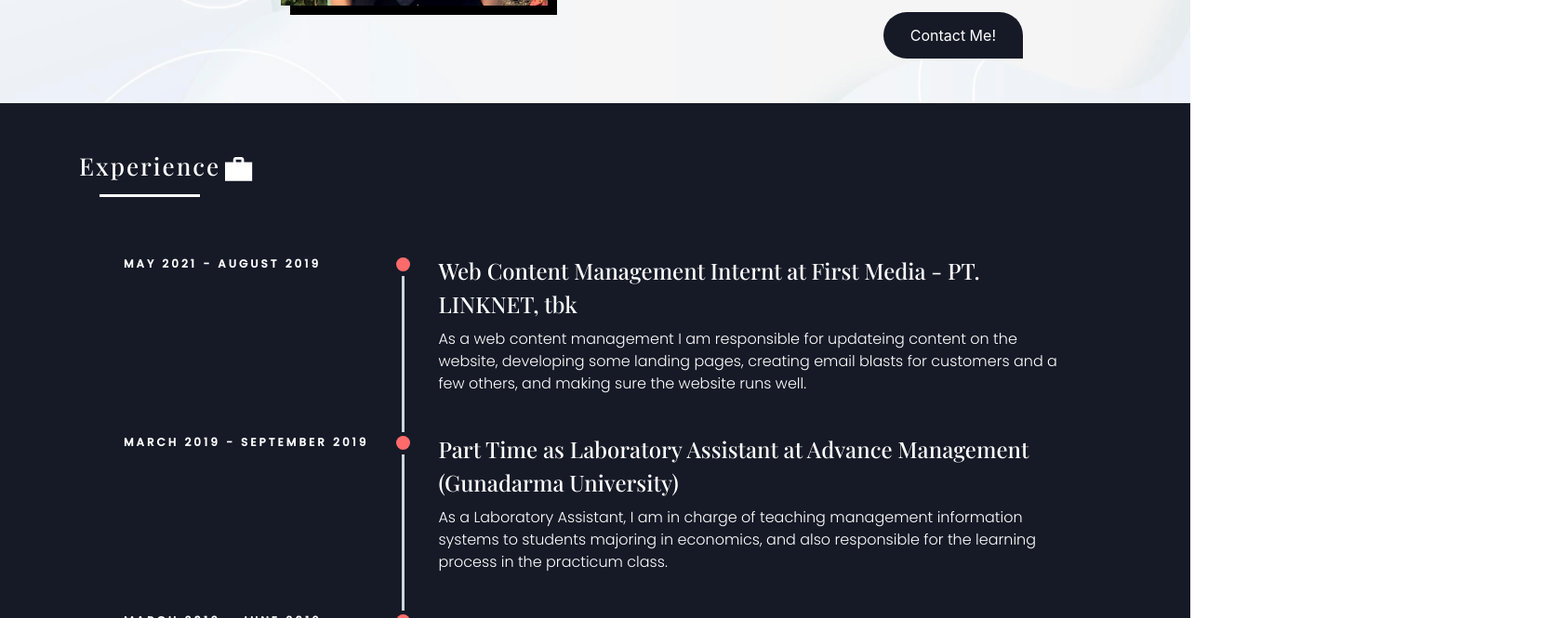
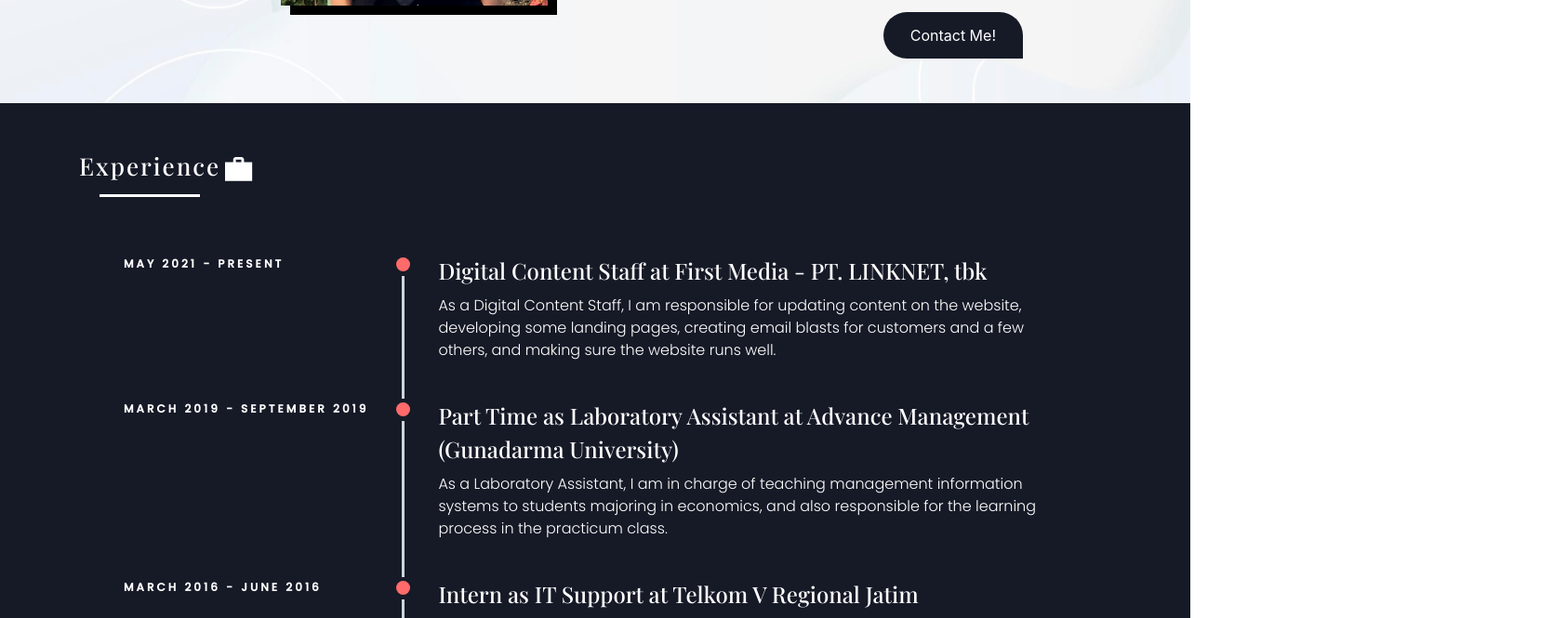
Before and after one commit to aditfirman/aditfirman.github.io, a plain HTML site: page index.html in a window 1280 px wide. Shown: the part 570-1235 px from the top of the page at 93% size, 1684 px wide, since content can reach past the window. Drawn offline with nearby package versions, Linux system fonts and the light colour scheme.

Commit message:
update 18/10/2021

```diff
--- a/index.html
+++ b/index.html
@@ -97,12 +97,12 @@
                     <ul class="timeline timeline-split">
                         <li class="timeline-item">
                             <div class="timeline-info">
-                                <span>May 2021 - August 2019</span>
+                                <span>May 2021 - Present</span>
                             </div>
                             <div class="timeline-marker"></div>
                             <div class="timeline-content">
-                                <h3 class="timeline-title">Web Content Management Internt at First Media - PT. LINKNET, tbk</h3>
-                                <p>As a web content management I am responsible for updateing content on the website, developing some landing pages, creating email blasts for customers and a few others, and making sure the website runs well.</p>
+                                <h3 class="timeline-title">Digital Content Staff at First Media - PT. LINKNET, tbk</h3>
+                                <p>As a Digital Content Staff, I am responsible for updating content on the website, developing some landing pages, creating email blasts for customers and a few others, and making sure the website runs well.</p>
                             </div>
                         </li>
                         <li class="timeline-item">
--- a/styles/main.scss
+++ b/styles/main.scss
@@ -6,6 +6,7 @@ sans-serif;
 html,
 body {
     scroll-behavior: smooth;
+    overflow-x:hidden;
 }
 
 // navbar
```
Also changed, not shown: styles/main.css, 1 other file.
